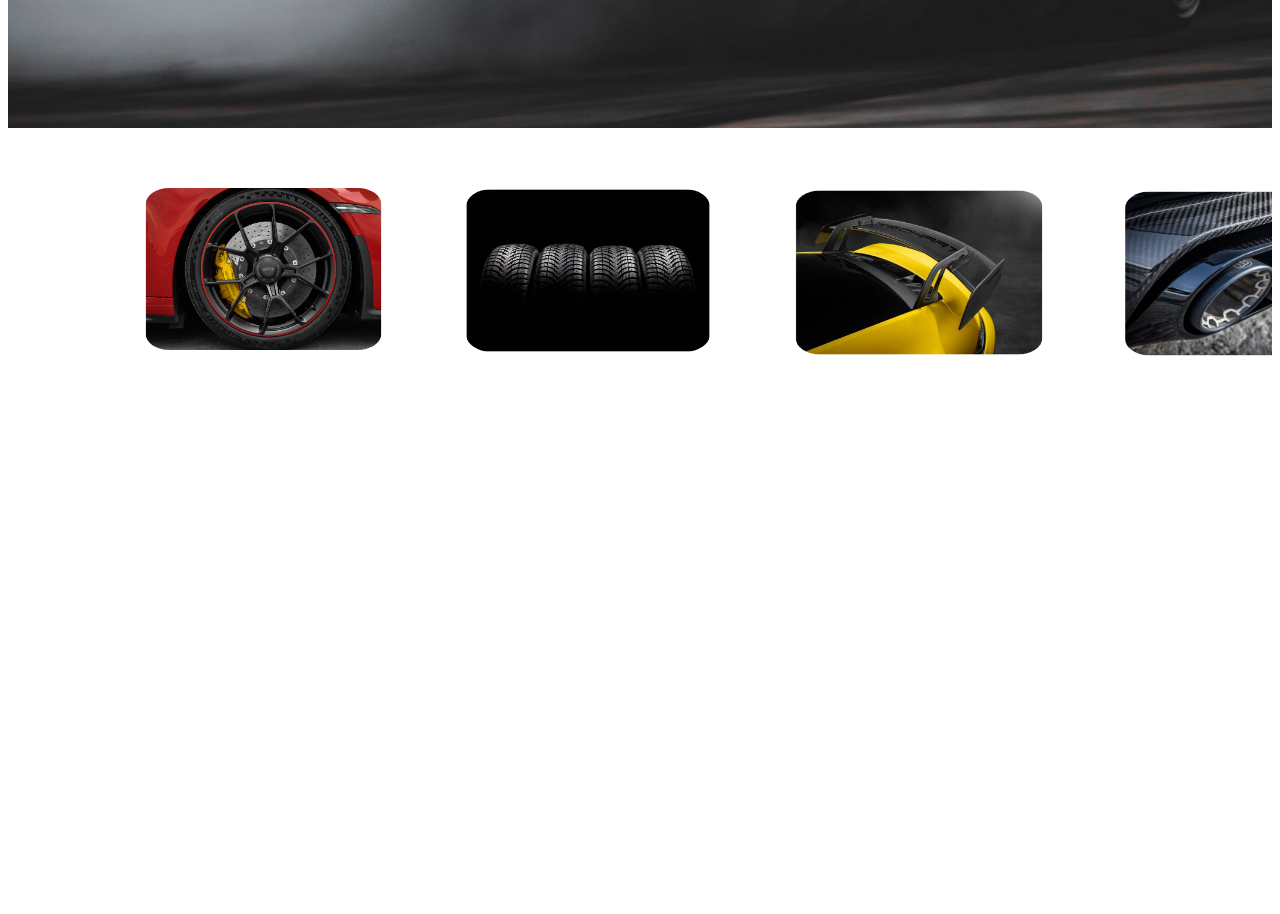
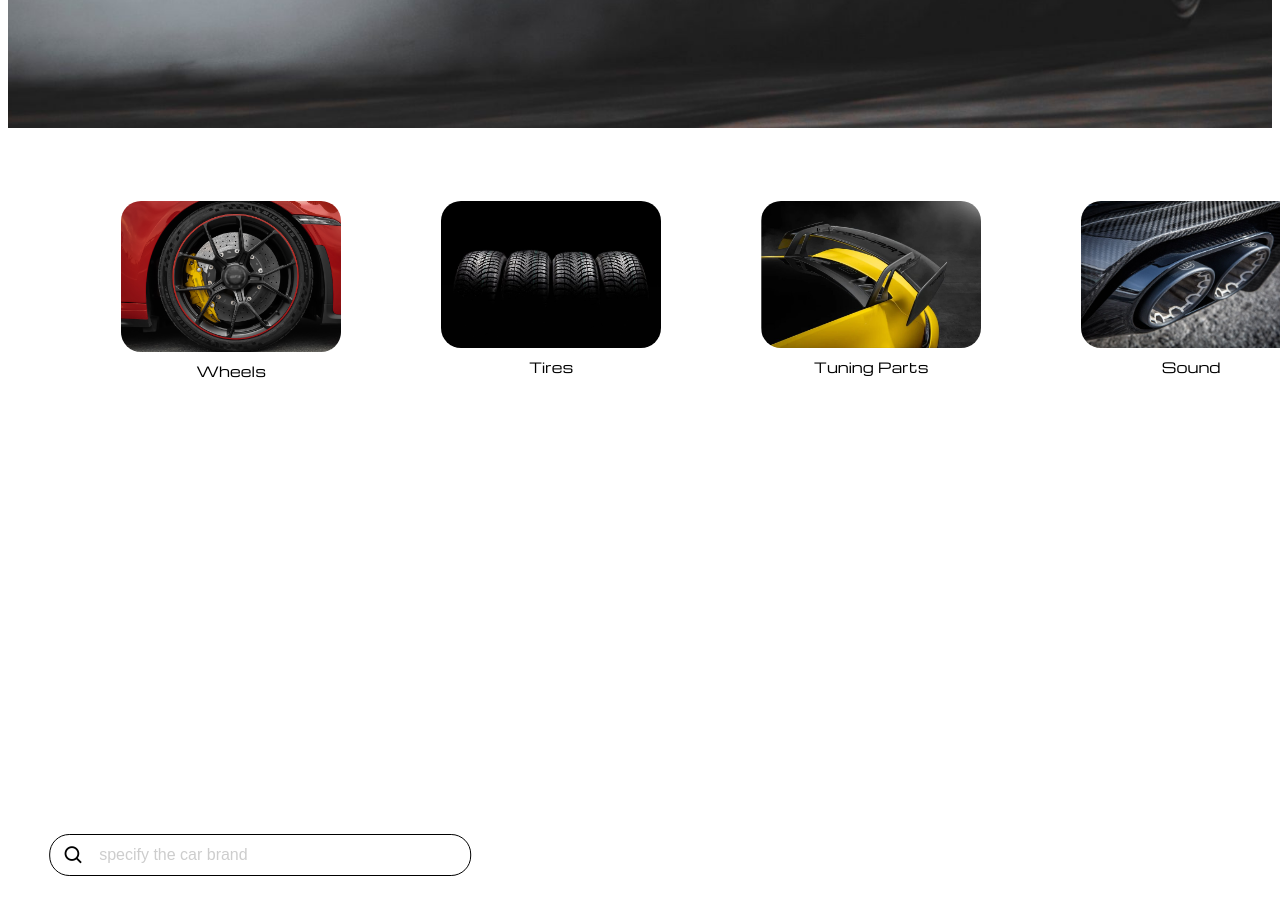
Before and after one commit to Gz1st/AppWebSymonenko, a plain HTML site: page index.html in a window 1280 px wide. Shown: the part 680-1594 px from the top of the page. Drawn offline with nearby package versions, Linux system fonts and the light colour scheme.

Commit message:
add nev div end add search space

```diff
--- a/css/main.css
+++ b/css/main.css
@@ -75,17 +75,7 @@
 
 
 
-.second-div{
-    color: rgb(255, 255, 255);
-    background-position: center;
-    background-repeat: no-repeat;
-    background-size: cover; /* Покриває весь екран, зберігаючи пропорції зображення */
-    height: 100vh; /* Висота блоку на весь екран */
-    width: 100%; /* Ширина на весь екран */
-    min-height: 200vh;/*висота фону */
-    margin: 0; /* Прибирає відступи */
-    overflow: hidden; /* Прибирає зайве прокручування */
-}
+
 
 
 
@@ -130,38 +120,87 @@
     font-weight: bold;
     word-spacing: 70%;
     font-family: "Michroma", sans-serif;
+
 }
 
-/*------------------------------accessories--------------------------------*/
+/*------------------------------SECOND DIV --------------------------------*/
 
-.wheels{
-    position: relative;
-    border-radius: 10%;
-    top: -399px;
-    left: -530px;
-    transform: scale(0.15);
+.second-div {
+    background-color: white;          /* Білий фон для контейнера */
+    width: auto;                      /* Регульована ширина */
+    display: flex;                    /* Розташування елементів один за одним зліва направо */
+    justify-content: space-between;   /* Регулювання простору між елементами */
+    padding: 5%;                    /* Відступи всередині контейнера */
 }
 
-.tires{
-    position: relative;
-    border-radius: 10%;
-    top: -1195px;
-    left: 200px;
-    transform: scale(0.32);
+.item {
+    text-align: center;               /* Вирівнювання тексту по центру зображення */
+    margin: 10px 50px;                   /* Регулювання відстані між елементами */
 }
 
-.tuning-parts{
-    position: relative;
-    border-radius: 10%;
-    top: -1724px;
-    left: 500px;
-    transform: scale(0.3);
+.item img {
+    width: 220px;                     /* Розмір зображення */
+    height: auto;                     /* Автоматична висота, зберігає пропорції */
+    border-radius: 20px;              /* Округлість зображення */
+    margin-bottom: 5px;               /* Відстань між зображенням та текстом */
 }
 
-.sound{
-    position: relative;
-    border-radius: 10%;
-    top: -2427px;
-    left: 600px;
-    transform: scale(0.192);
+.item p {
+    font-family: "Michroma", sans-serif;
+    color: black;                     /* Колір тексту */
+    font-size: 14px;                  /* Розмір тексту */
+    margin: 0;                        /* Відсутність відступів */
 }
+
+
+
+/*-----------------------------Div#3--------------------------------*/
+
+
+
+.div_3 {
+    display: flex;
+    justify-content: center;         /* Вирівнювання форми по центру */
+    align-items: center;
+    width: 100%;                     /* Ширина контейнера */
+    height: 100vh;                   /* Висота контейнера на весь екран */
+    background-color: #ffffff;       /* Світло-сірий фон для контейнера */
+    position: relative;              /* Щоб дозволити абсолютне позиціонування елементів всередині */
+}
+
+.search-container {
+    display: flex;
+    align-items: center;
+    border: 1px solid #000;          /* Чорний обідок */
+    border-radius: 20px;             /* Закруглення */
+    padding: 5px 10px;               /* Внутрішній відступ */
+    width: 400px;                    /* Ширина форми */
+    background-color: transparent;   /* Прозорий фон форми */
+    position: absolute;              /* Абсолютне позиціонування для руху */
+    top: 50%;                        /* Початкові значення для центрування */
+    left: 50%;
+    transform: translate(-140%, -50%); /* Центрування форми по середині контейнера */
+}
+
+.search-icon {
+    font-size: 22px;                 /* Розмір іконки */
+    margin-right: 10px;              /* Відступ між іконкою і полем вводу */
+    display: flex;
+    justify-content: center;
+    align-items: center;
+    width: 30px;
+    height: 30px;
+}
+
+.search-input {
+    border: none;
+    outline: none;
+    font-size: 16px;
+    color: #aaa;
+    width: 100%;
+    background-color: transparent;
+}
+
+.search-input::placeholder {
+    color: #cdcdcd;
+}
--- a/index.html
+++ b/index.html
@@ -8,6 +8,8 @@
         <title>Race Essence</title>
         <link rel="stylesheet" href="css/main.css">
         <link rel="stylesheet" href="https://cdnjs.cloudflare.com/ajax/libs/font-awesome/6.6.0/css/all.min.css" integrity="sha512-Kc323vGBEqzTmouAECnVceyQqyqdsSiqLQISBL29aUW4U/M7pSPA/gEUZQqv1cwx4OnYxTxve5UMg5GT6L4JJg==" crossorigin="anonymous" referrerpolicy="no-referrer" />
+        <link href="https://cdn.jsdelivr.net/npm/boxicons@2.1.0/css/boxicons.min.css" rel="stylesheet">
+
 
     </head>
 
@@ -39,12 +41,37 @@
 
 
         <!-- --------------------------SECOND DIV---------------------------------- -->
+
         <div class="second-div">
-           <img class="wheels" src="img/wheels.jpg" alt="Wheels.jpg">
-           <img class="tires" src = "img/tires.jpg" alt = "tires.jpg">
-           <img class="tuning-parts" src = "img/tuning_parts.jpg" alt = "tuning parts.jpg">
-           <img class="sound" src = "img/sound.jpg" alt = "sound.jpg">
+            <div class="item">
+                <img src="img/wheels.jpg" alt="Wheels">
+                <p>Wheels</p>
+            </div>
+            <div class="item">
+                <img src="img/tires.jpg" alt="Tires">
+                <p>Tires</p>
+            </div>
+            <div class="item">
+                <img src="img/tuning_parts.jpg" alt="Tuning Parts">
+                <p>Tuning Parts</p>
+            </div>
+            <div class="item">
+                <img src="img/sound.jpg" alt="Sound">
+                <p>Sound</p>
+            </div>
         </div>
+        <!-------------------------------Div#3---------------------------------->
+
+        <div class="div_3">
+            <div class="search-container">
+                <span class="search-icon">
+                    <i class='bx bx-search'></i>
+                </span>
+                <input type="text" placeholder="specify the car brand" class="search-input">
+            </div>
+        </div>
+
+
 
 
 
```
